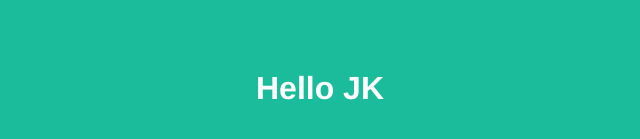
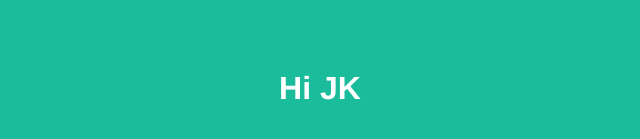
Before and after one commit to JKiing/hello, a plain HTML site: page index.html in a window 1280 px wide. Shown: the part 271-410 px from the top of the page, without its empty margins (328-968 px from the left). Drawn offline with Linux system fonts and the light colour scheme.

Commit message:
Helle -> Hi

```diff
--- a/index.html
+++ b/index.html
@@ -25,7 +25,7 @@
     </head>
     <body>
 
-      <h1>Hello JK</h1>
+      <h1>Hi JK</h1>
 
     </body>
 
```
